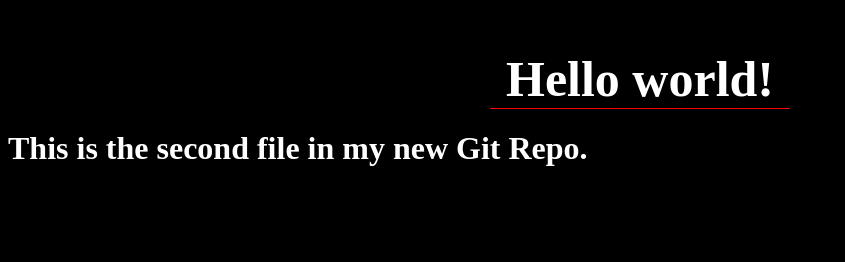
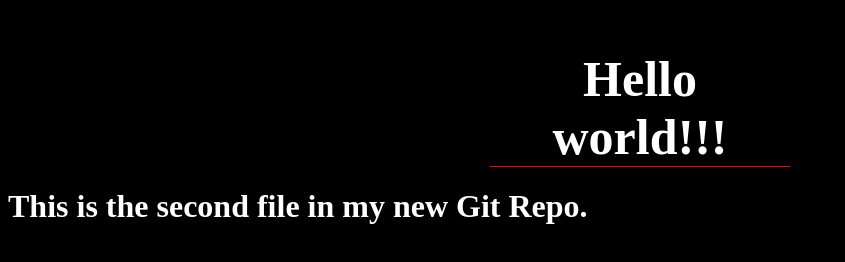
Before and after one commit to rohan-ali-777/mynew-repo-1, a plain HTML site: page index.html in a window 1280 px wide. Shown: the whole page, without its empty margins (0-845 px from the left). Drawn offline with Linux system fonts and the light colour scheme.

Commit message:
My New Commit!

```diff
--- a/index.html
+++ b/index.html
@@ -5,7 +5,7 @@
     <link rel="stylesheet" href="./styles.css" />
   </head>
   <body>
-    <h1 class="heading">Hello world!</h1>
+    <h1 class="heading">Hello world!!!</h1>
     <script src="./script.js"></script>
   </body>
 </html>
```
